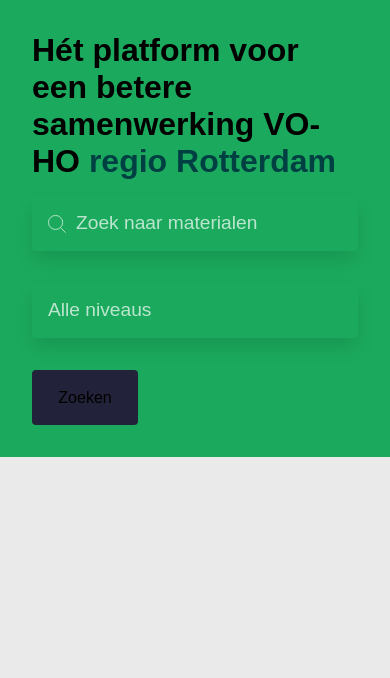
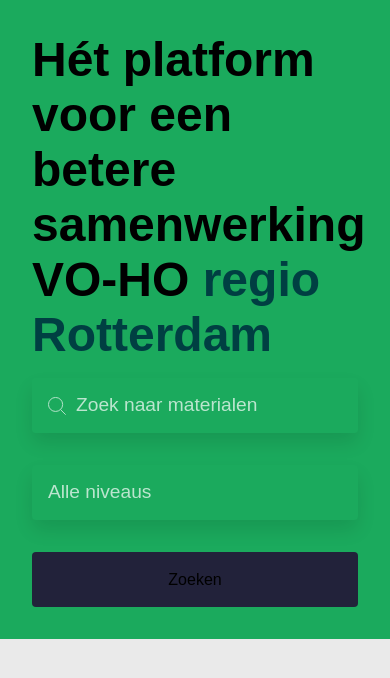
Before and after one commit to jaussems/press-play-assesment, a Next.js app: page / in a window 390 px wide. Shown: the top 678 px of the page. Built offline with nearby package versions, Linux system fonts and the light colour scheme; a web font is replaced by a local one.

Commit message:
added designated h1 fontsize, hover on button, and fixed width of button when resizing to mobile field

```diff
--- a/src/styles/Button.module.scss
+++ b/src/styles/Button.module.scss
@@ -10,4 +10,8 @@
     border: 0;
     font-size: 16px;
   }
+
+  button:hover {
+    cursor: pointer;
+  }
 }
--- a/src/styles/Search.module.scss
+++ b/src/styles/Search.module.scss
@@ -59,6 +59,9 @@
           // width: min-content;
         }
       }
+      button {
+        width: 100%;
+      }
     }
 
     .image {
--- a/src/styles/globals.scss
+++ b/src/styles/globals.scss
@@ -13,3 +13,7 @@ body {
   background-color: $basic-background-color;
   // font-family: "Poppins Normal 2", sans-serif;
 }
+
+h1 {
+  font-size: 48px;
+}
```
